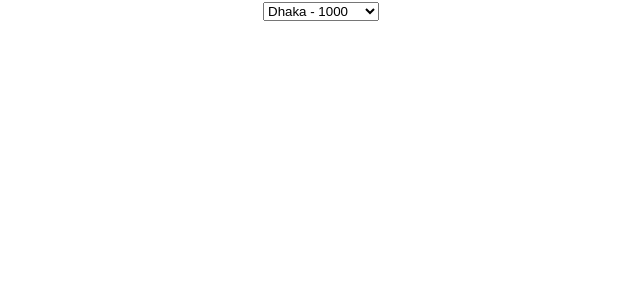
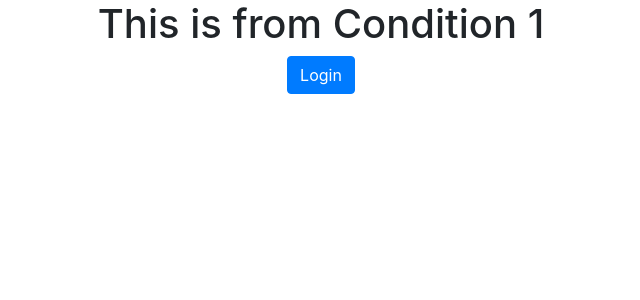
Before and after one commit to shishir75/React-101, a React (Create React App) app: page / in a window 1280 px wide. Shown: the top 300 px of the page, without its empty margins (319-959 px from the left). Built offline with nearby package versions, Linux system fonts and the light colour scheme.

Commit message:
Conditional render in JavaScript way

```diff
--- a/src/App.js
+++ b/src/App.js
@@ -6,7 +6,7 @@ import "./App.css";
 // import State from "./components/State";
 // import SetState from "./components/SetState";
 // import Bootstrap from "./components/Bootstrap";
-// import Condition1 from "./components/Condition1";
+import Condition1 from "./components/Condition1";
 // import VariableElement from "./components/VariableElement";
 // import Refresh from "./components/Refresh";
 // import Render from "./components/Render";
@@ -16,32 +16,32 @@ import "./App.css";
 // import Form3 from "./components/Form3";
 // import MultiImputForm from "./components/MultiImputForm";
 // import List from "./components/List";
-import JSONList from "./components/JSONList";
+// import JSONList from "./components/JSONList";
 
 function App() {
     return (
         <div className="App">
-            {/* <Hello name="Shishir" age="26"></Hello>
+            {/* <Hello name="Shishir" age="26"></Hello> */}
 
-            <Welcome name="Shishir" age="26"></Welcome>
+            {/* <Welcome name="Shishir" age="26"></Welcome> */}
 
-            <Arrow></Arrow>
+            {/* <Arrow></Arrow> */}
 
-            <State></State>
+            {/* <State></State> */}
 
-            <SetState></SetState>
+            {/* <SetState></SetState> */}
 
-            <Bootstrap></Bootstrap>
+            {/* <Bootstrap></Bootstrap> */}
 
             <Condition1></Condition1>
 
-            <VariableElement></VariableElement>
+            {/* <VariableElement></VariableElement> */}
 
-            <Refresh></Refresh>
+            {/* <Refresh></Refresh> */}
 
-            <Render></Render>
+            {/* <Render></Render> */}
 
-            <FindDOMNode></FindDOMNode> */}
+            {/* <FindDOMNode></FindDOMNode> */}
 
             {/* <Form></Form> */}
 
@@ -53,7 +53,7 @@ function App() {
 
             {/* <List></List> */}
 
-            <JSONList></JSONList>
+            {/* <JSONList></JSONList> */}
         </div>
     );
 }
--- a/src/components/Condition1.js
+++ b/src/components/Condition1.js
@@ -5,27 +5,25 @@ class Conditon1 extends Component {
     constructor() {
         super();
         this.state = {
-      loggedIn: true,
+            loggedIn: false,
         };
     }
 
     render() {
+        let button = null;
         if (this.state.loggedIn === true) {
+            button = <button className="btn btn-danger">Logout</button>;
+        } else {
+            button = <button className="btn btn-primary">Login</button>;
+        }
+
         return (
             <div>
                 <h1>This is from Condition 1</h1>
-          <button className="btn btn-danger">Logout</button>
-        </div>
-      );
-    } else {
-      return (
-        <div>
-          <h1>This is from Condition 1</h1>
-          <button className="btn btn-primary">Login</button>
+                {button}
             </div>
         );
     }
 }
-}
 
 export default Conditon1;
```
Lines whose indentation alone changed are shown as unchanged.
